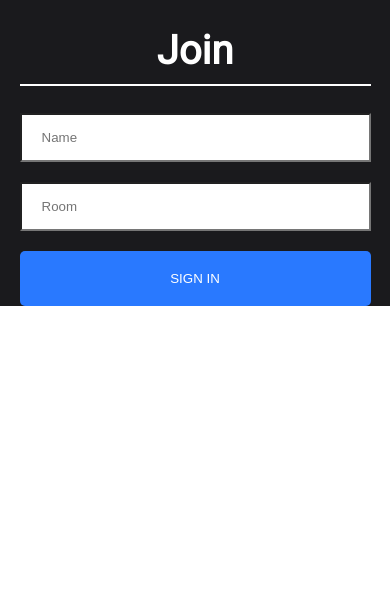
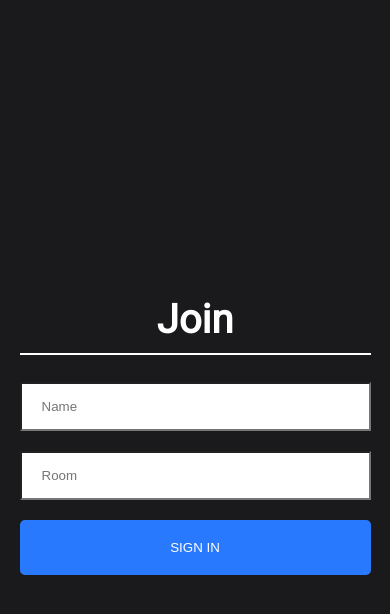
Before and after one commit to Leopard-CC/realtime_chat_application, a React (Create React App) app in the folder client/: page / in a window 390 px wide. Shown: the top 614 px of the page. Built offline with nearby package versions, Linux system fonts and the light colour scheme.

Commit message:
mobile fix

```diff
--- a/client/src/components/Join/Join.css
+++ b/client/src/components/Join/Join.css
@@ -2,6 +2,10 @@ html, body {
   font-family: 'Roboto', sans-serif;
   padding: 0;
   margin: 0;
+}
+
+#root {
+  height: 100vh;
 }
 
 * {
```
Also changed, not shown: 1 other file (tests, documents, lock files or other folders).
